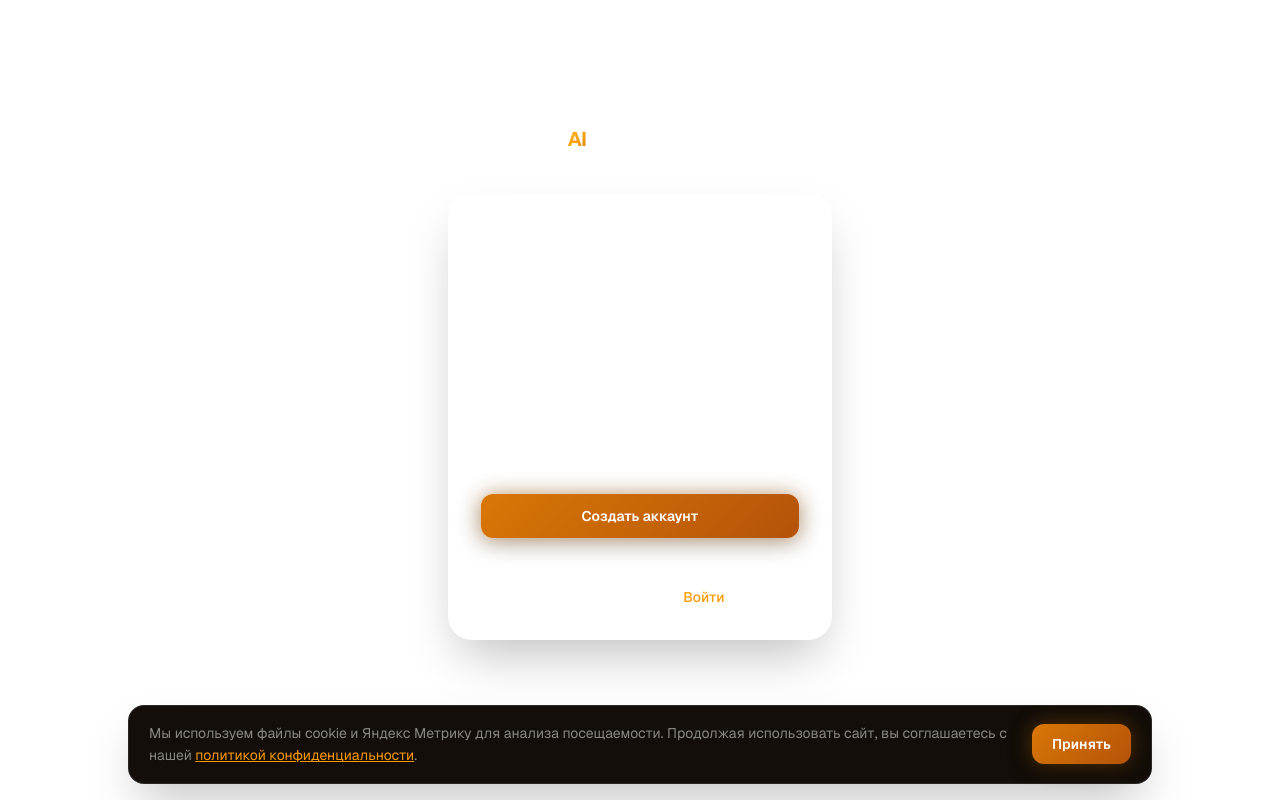
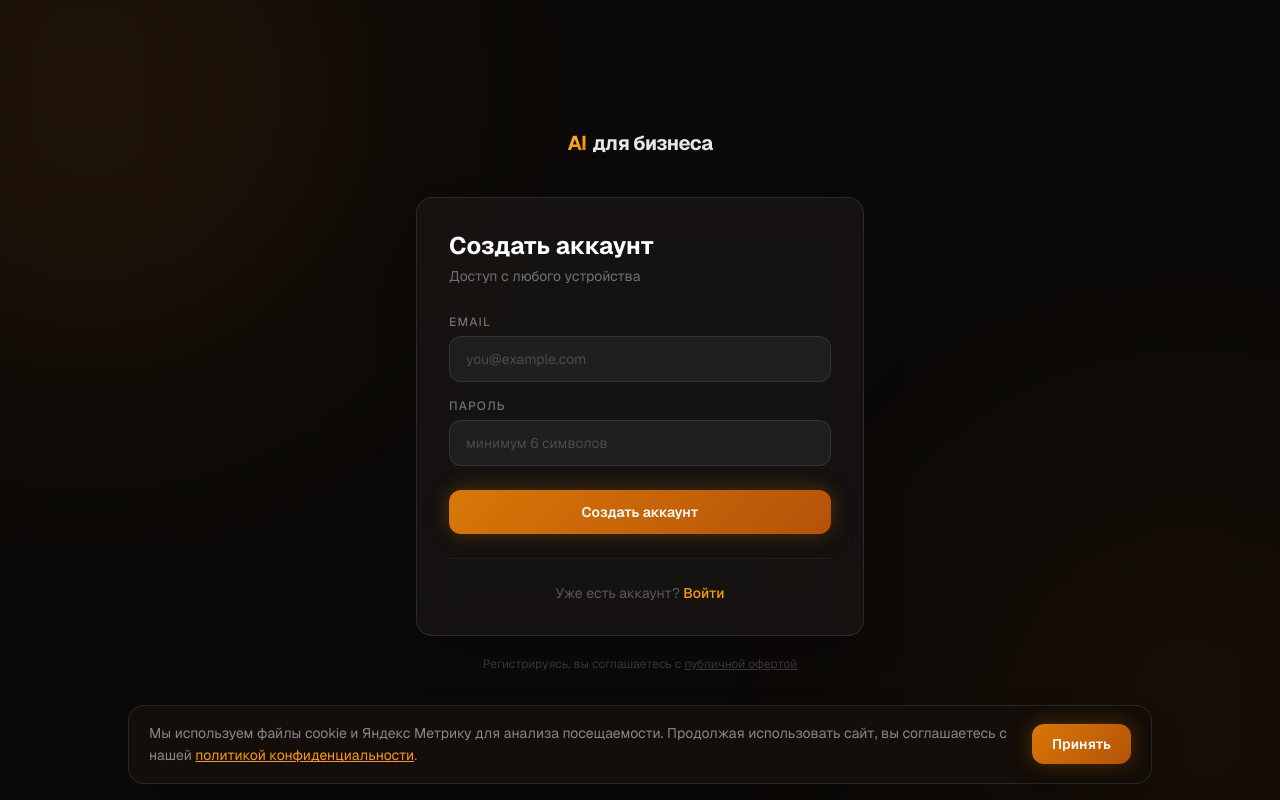
Before and after one commit to maksgpt-lab/my-first-project, a Next.js app: page /auth/register in a window 1280 px wide. Built offline with nearby package versions, Linux system fonts and the light colour scheme; no server answers.

Commit message:
fix: add dark background and redesign auth pages

```diff
--- a/src/app/auth/login/page.tsx
+++ b/src/app/auth/login/page.tsx
@@ -33,16 +33,16 @@
   }
 
   return (
-    <div className="w-full max-w-sm">
-      <div className="glass-dark rounded-3xl p-8 border border-white/[0.07] shadow-2xl">
-        <div className="mb-8">
-          <h1 className="text-2xl font-bold text-white mb-1">Добро пожаловать</h1>
-          <p className="text-white/40 text-sm">Войди в свой аккаунт</p>
+    <div className="w-full max-w-md">
+      <div className="rounded-2xl border border-white/10 bg-white/[0.04] p-8 shadow-2xl backdrop-blur-xl">
+        <div className="mb-7">
+          <h1 className="text-2xl font-bold text-white">Добро пожаловать</h1>
+          <p className="mt-1 text-sm text-white/40">Войди в свой аккаунт</p>
         </div>
 
         <form onSubmit={handleSubmit} className="space-y-4">
-          <div>
-            <label className="block text-xs font-medium text-white/40 mb-2 uppercase tracking-wider">
+          <div className="space-y-1.5">
+            <label className="block text-xs font-medium uppercase tracking-widest text-white/40">
               Email
             </label>
             <input
@@ -51,12 +51,13 @@
               onChange={(e) => setEmail(e.target.value)}
               required
               autoComplete="email"
-              className="w-full bg-white/[0.04] border border-white/[0.08] rounded-xl px-4 py-3 text-white text-sm outline-none focus:border-indigo-500/60 focus:bg-white/[0.06] transition-all placeholder:text-white/20"
+              className="w-full rounded-xl border border-white/10 bg-white/5 px-4 py-3 text-sm text-white outline-none transition-all placeholder:text-white/20 focus:border-amber-500/50 focus:bg-white/8 focus:ring-2 focus:ring-amber-500/10"
               placeholder="you@example.com"
             />
           </div>
-          <div>
-            <label className="block text-xs font-medium text-white/40 mb-2 uppercase tracking-wider">
+
+          <div className="space-y-1.5">
+            <label className="block text-xs font-medium uppercase tracking-widest text-white/40">
               Пароль
             </label>
             <input
@@ -65,32 +66,32 @@
               onChange={(e) => setPassword(e.target.value)}
               required
               autoComplete="current-password"
-              className="w-full bg-white/[0.04] border border-white/[0.08] rounded-xl px-4 py-3 text-white text-sm outline-none focus:border-indigo-500/60 focus:bg-white/[0.06] transition-all placeholder:text-white/20"
+              className="w-full rounded-xl border border-white/10 bg-white/5 px-4 py-3 text-sm text-white outline-none transition-all placeholder:text-white/20 focus:border-amber-500/50 focus:bg-white/8 focus:ring-2 focus:ring-amber-500/10"
               placeholder="••••••••"
             />
           </div>
 
           {error && (
-            <div className="bg-red-500/10 border border-red-500/20 rounded-xl px-4 py-3">
-              <p className="text-red-400 text-sm">{error}</p>
+            <div className="rounded-xl border border-red-500/20 bg-red-500/10 px-4 py-3">
+              <p className="text-sm text-red-400">{error}</p>
             </div>
           )}
 
           <button
             type="submit"
             disabled={loading}
-            className="w-full btn-glow text-white py-3 rounded-xl text-sm font-semibold disabled:opacity-50 transition-opacity mt-2"
+            className="btn-glow mt-2 w-full rounded-xl py-3 text-sm font-semibold text-white transition-opacity disabled:opacity-50"
           >
             {loading ? "Входим..." : "Войти"}
           </button>
         </form>
 
-        <div className="mt-6 pt-6 border-t border-white/[0.06] text-center">
+        <div className="mt-6 border-t border-white/[0.06] pt-6 text-center">
           <p className="text-sm text-white/30">
             Нет аккаунта?{" "}
             <Link
               href={`/auth/register${next !== "/courses" ? `?next=${encodeURIComponent(next)}` : ""}`}
-              className="text-amber-500 hover:text-amber-400 font-medium transition-colors"
+              className="font-medium text-amber-500 transition-colors hover:text-amber-400"
             >
               Зарегистрироваться
             </Link>
@@ -103,8 +104,15 @@
 
 export default function LoginPage() {
   return (
-    <div className="min-h-screen flex flex-col items-center justify-center px-4 py-16">
-      <Link href="/" className="font-bold text-xl tracking-tight flex items-center gap-1.5 mb-10">
+    <div className="relative min-h-screen overflow-hidden bg-[#0C0A08]">
+      {/* фоновые блики */}
+      <div className="pointer-events-none absolute inset-0">
+        <div className="absolute -left-40 -top-40 h-[500px] w-[500px] rounded-full bg-amber-600/10 blur-[120px]" />
+        <div className="absolute -bottom-40 -right-40 h-[500px] w-[500px] rounded-full bg-amber-800/8 blur-[120px]" />
+      </div>
+
+      <div className="relative flex min-h-screen flex-col items-center justify-center px-4 py-16">
+        <Link href="/" className="mb-10 flex items-center gap-1.5 text-xl font-bold tracking-tight">
           <span className="gradient-text">AI</span>
           <span className="text-white/90"> для бизнеса</span>
         </Link>
@@ -112,5 +120,6 @@
           <LoginForm />
         </Suspense>
       </div>
+    </div>
   );
 }
--- a/src/app/auth/register/page.tsx
+++ b/src/app/auth/register/page.tsx
@@ -37,16 +37,16 @@
   }
 
   return (
-    <div className="w-full max-w-sm">
-      <div className="glass-dark rounded-3xl p-8 border border-white/[0.07] shadow-2xl">
-        <div className="mb-8">
-          <h1 className="text-2xl font-bold text-white mb-1">Создать аккаунт</h1>
-          <p className="text-white/40 text-sm">Доступ с любого устройства</p>
+    <div className="w-full max-w-md">
+      <div className="rounded-2xl border border-white/10 bg-white/[0.04] p-8 shadow-2xl backdrop-blur-xl">
+        <div className="mb-7">
+          <h1 className="text-2xl font-bold text-white">Создать аккаунт</h1>
+          <p className="mt-1 text-sm text-white/40">Доступ с любого устройства</p>
         </div>
 
         <form onSubmit={handleSubmit} className="space-y-4">
-          <div>
-            <label className="block text-xs font-medium text-white/40 mb-2 uppercase tracking-wider">
+          <div className="space-y-1.5">
+            <label className="block text-xs font-medium uppercase tracking-widest text-white/40">
               Email
             </label>
             <input
@@ -55,12 +55,13 @@
               onChange={(e) => setEmail(e.target.value)}
               required
               autoComplete="email"
-              className="w-full bg-white/[0.04] border border-white/[0.08] rounded-xl px-4 py-3 text-white text-sm outline-none focus:border-indigo-500/60 focus:bg-white/[0.06] transition-all placeholder:text-white/20"
+              className="w-full rounded-xl border border-white/10 bg-white/5 px-4 py-3 text-sm text-white outline-none transition-all placeholder:text-white/20 focus:border-amber-500/50 focus:bg-white/8 focus:ring-2 focus:ring-amber-500/10"
               placeholder="you@example.com"
             />
           </div>
-          <div>
-            <label className="block text-xs font-medium text-white/40 mb-2 uppercase tracking-wider">
+
+          <div className="space-y-1.5">
+            <label className="block text-xs font-medium uppercase tracking-widest text-white/40">
               Пароль
             </label>
             <input
@@ -70,32 +71,32 @@
               required
               minLength={6}
               autoComplete="new-password"
-              className="w-full bg-white/[0.04] border border-white/[0.08] rounded-xl px-4 py-3 text-white text-sm outline-none focus:border-indigo-500/60 focus:bg-white/[0.06] transition-all placeholder:text-white/20"
+              className="w-full rounded-xl border border-white/10 bg-white/5 px-4 py-3 text-sm text-white outline-none transition-all placeholder:text-white/20 focus:border-amber-500/50 focus:bg-white/8 focus:ring-2 focus:ring-amber-500/10"
               placeholder="минимум 6 символов"
             />
           </div>
 
           {error && (
-            <div className="bg-red-500/10 border border-red-500/20 rounded-xl px-4 py-3">
-              <p className="text-red-400 text-sm">{error}</p>
+            <div className="rounded-xl border border-red-500/20 bg-red-500/10 px-4 py-3">
+              <p className="text-sm text-red-400">{error}</p>
             </div>
           )}
 
           <button
             type="submit"
             disabled={loading}
-            className="w-full btn-glow text-white py-3 rounded-xl text-sm font-semibold disabled:opacity-50 transition-opacity mt-2"
+            className="btn-glow mt-2 w-full rounded-xl py-3 text-sm font-semibold text-white transition-opacity disabled:opacity-50"
           >
             {loading ? "Создаём аккаунт..." : "Создать аккаунт"}
           </button>
         </form>
 
-        <div className="mt-6 pt-6 border-t border-white/[0.06] text-center">
+        <div className="mt-6 border-t border-white/[0.06] pt-6 text-center">
           <p className="text-sm text-white/30">
             Уже есть аккаунт?{" "}
             <Link
               href={`/auth/login${next !== "/courses" ? `?next=${encodeURIComponent(next)}` : ""}`}
-              className="text-amber-500 hover:text-amber-400 font-medium transition-colors"
+              className="font-medium text-amber-500 transition-colors hover:text-amber-400"
             >
               Войти
             </Link>
@@ -105,7 +106,7 @@
 
       <p className="mt-5 text-center text-xs text-white/20">
         Регистрируясь, вы соглашаетесь с{" "}
-        <Link href="/oferta" className="underline hover:text-white/40 transition-colors">
+        <Link href="/oferta" className="underline transition-colors hover:text-white/40">
           публичной офертой
         </Link>
       </p>
@@ -115,8 +116,15 @@
 
 export default function RegisterPage() {
   return (
-    <div className="min-h-screen flex flex-col items-center justify-center px-4 py-16">
-      <Link href="/" className="font-bold text-xl tracking-tight flex items-center gap-1.5 mb-10">
+    <div className="relative min-h-screen overflow-hidden bg-[#0C0A08]">
+      {/* фоновые блики */}
+      <div className="pointer-events-none absolute inset-0">
+        <div className="absolute -left-40 -top-40 h-[500px] w-[500px] rounded-full bg-amber-600/10 blur-[120px]" />
+        <div className="absolute -bottom-40 -right-40 h-[500px] w-[500px] rounded-full bg-amber-800/8 blur-[120px]" />
+      </div>
+
+      <div className="relative flex min-h-screen flex-col items-center justify-center px-4 py-16">
+        <Link href="/" className="mb-10 flex items-center gap-1.5 text-xl font-bold tracking-tight">
           <span className="gradient-text">AI</span>
           <span className="text-white/90"> для бизнеса</span>
         </Link>
@@ -124,5 +132,6 @@
           <RegisterForm />
         </Suspense>
       </div>
+    </div>
   );
 }
```
Lines whose indentation alone changed are shown as unchanged.
